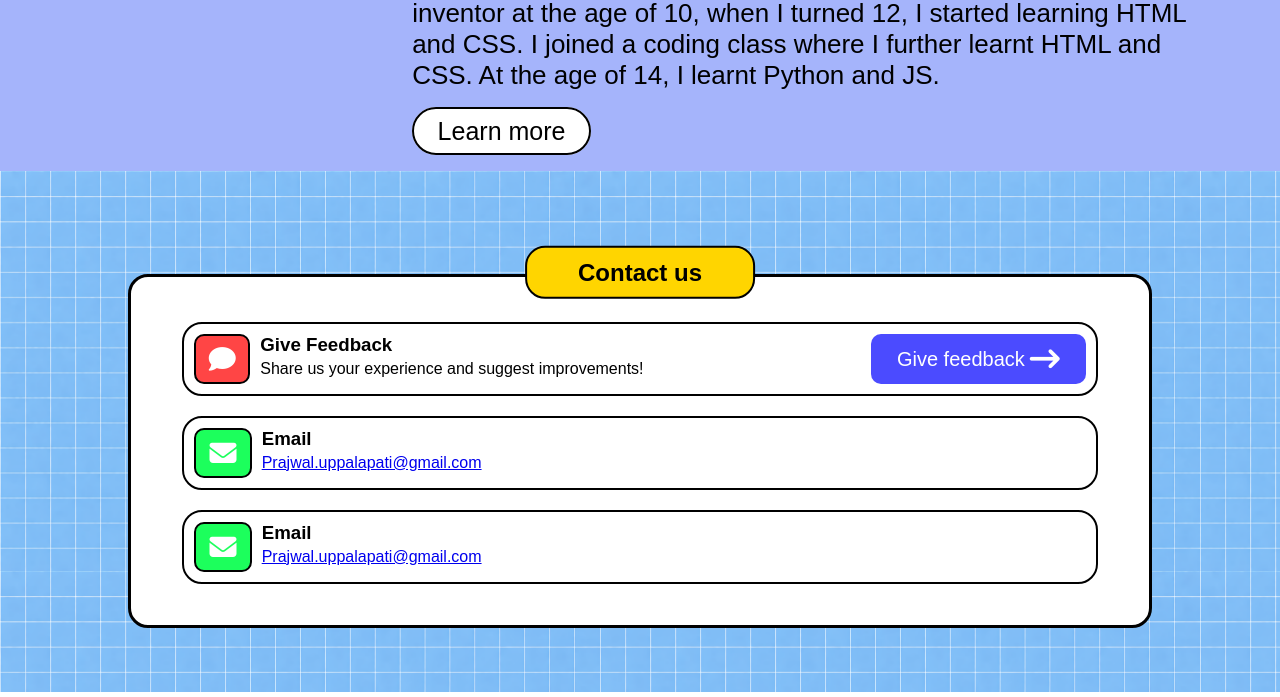
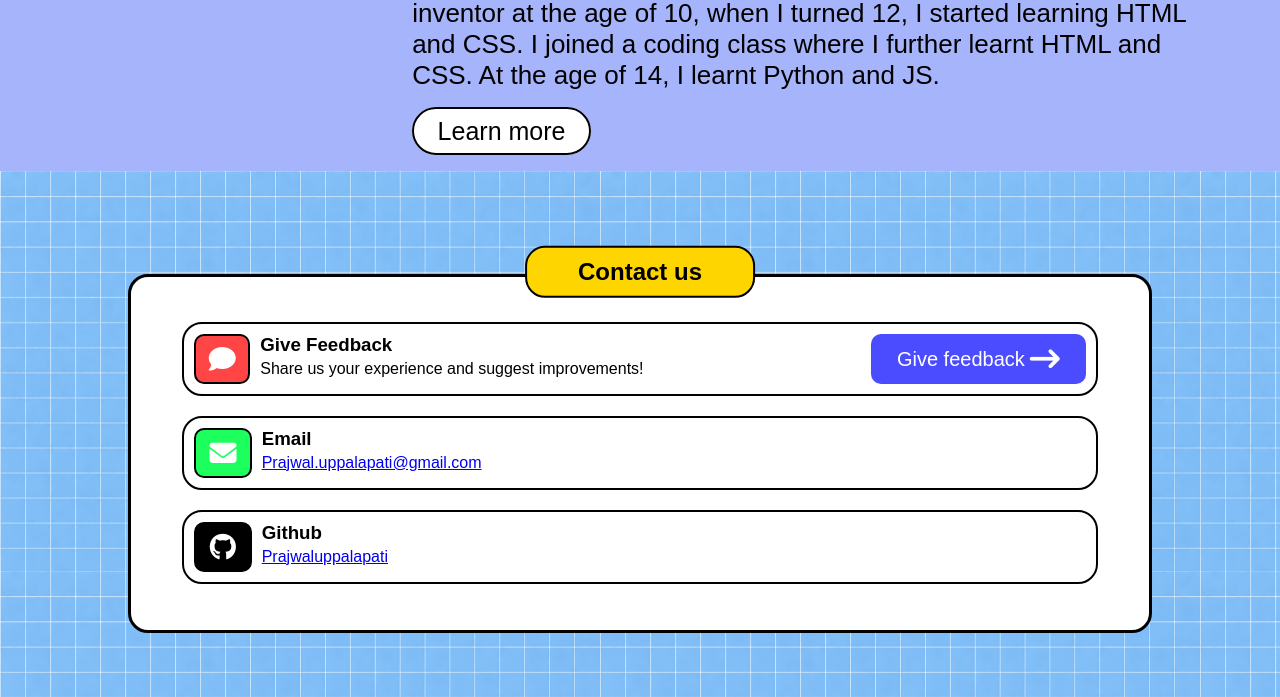
Before and after one commit to Prajwaluppalapati/shortcut-hub, a plain HTML site: page index.html in a window 1280 px wide. Shown: the part 2279-2976 px from the top of the page. Drawn offline with Linux system fonts and the light colour scheme.

Commit message:
Final commit for first ship
-> The landing page done
-> Next to focus on the main tool

```diff
--- a/index.css
+++ b/index.css
@@ -261,7 +261,7 @@ nav a:hover{
     padding: 1%;
     padding-left: 5%;
     padding-right: 5%;
-    padding-bottom: 4%;
+    padding-bottom: 4.5%;
 }
 
 .contact_card h1{
--- a/index.html
+++ b/index.html
@@ -5,6 +5,7 @@
     <link rel="icon" href="logo.png" type="image/x-icon"><!-- Temporary logo -->
     <!-- Sora font from google fonts -->
      <link rel="preconnect" href="https://fonts.googleapis.com">
+
 <link rel="preconnect" href="https://fonts.gstatic.com" crossorigin>
 <link href="https://fonts.googleapis.com/css2?family=Sora:wght@100..800&display=swap" rel="stylesheet">
 <script src="https://kit.fontawesome.com/e7dfe44f3e.js" crossorigin="anonymous"></script>
@@ -115,12 +116,12 @@
                </div>
 
                <div class="contact_card_unit" style="margin-top: 20px;">
-                  <div style="background: rgb(28, 255, 92);" class="contact_card_unit_left">
-                     <i class="fa-solid fa-envelope"></i>
+                  <div style="background: black;" class="contact_card_unit_left">
+                     <i class="fa-brands fa-github"></i>
                   </div>
                   <div class="contact_card_unit_right">
-                   <h3>Email</h3>
-                   <p><a href="mailto:Prajwal.uppalapati@gmail.com">Prajwal.uppalapati@gmail.com</a></p>
+                   <h3>Github</h3>
+                   <p><a href="https://github.com/Prajwaluppalapati">Prajwaluppalapati</a></p>
                   </div>
                </div>
             </div>
```
Also changed, not shown: feedback.html (added, +9 -0 lines).
